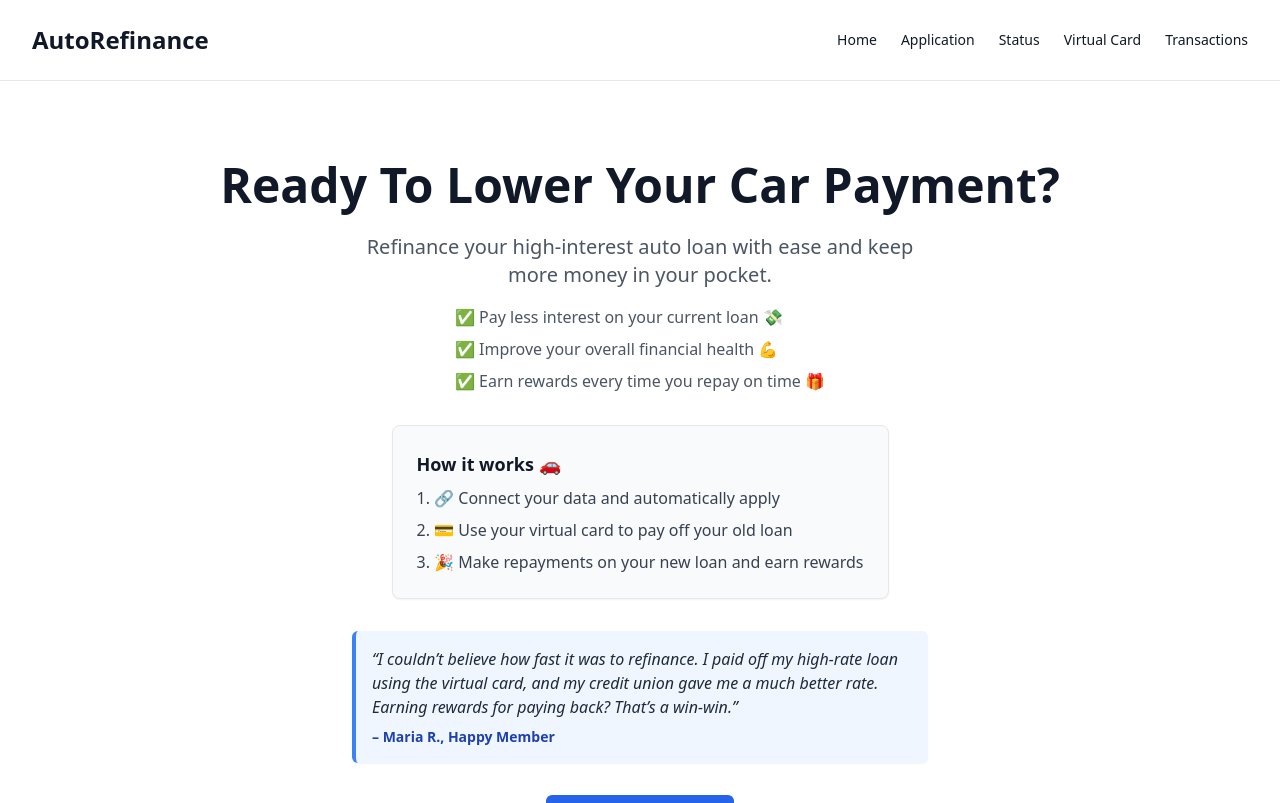
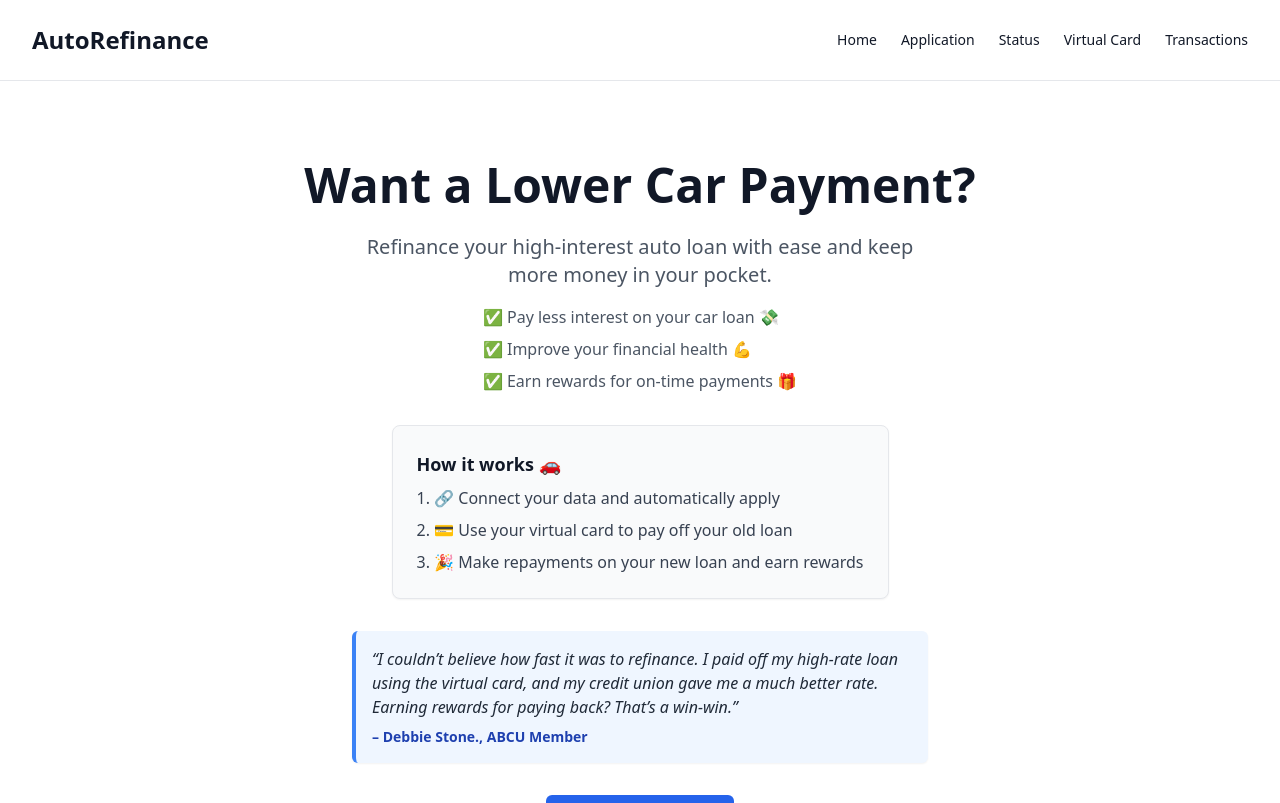
Before and after one commit to apknole/auto-refinance-demo, a React (Vite) app: page /#/ in a window 1280 px wide. Shown: the top 803 px of the page. Built offline with nearby package versions, Linux system fonts and the light colour scheme.

Commit message:
Update AutoRefinanceHome.jsx
copy changes

```diff
--- a/src/AutoRefinanceHome.jsx
+++ b/src/AutoRefinanceHome.jsx
@@ -56,16 +56,16 @@ function Header() {
 function HomeScreen() {
   return (
     <div className="flex flex-col items-center justify-center text-center px-4 py-20">
-      <h1 className="text-3xl md:text-5xl font-bold mb-6">Ready To Lower Your Car Payment?</h1>
+      <h1 className="text-3xl md:text-5xl font-bold mb-6">Want a Lower Car Payment?</h1>
 
       <p className="text-lg md:text-xl text-gray-600 mb-4 max-w-xl">
         Refinance your high-interest auto loan with ease and keep more money in your pocket.
       </p>
 
       <div className="text-left text-gray-600 max-w-xl space-y-2 mb-8">
-        <p>✅ Pay less interest on your current loan 💸</p>
-        <p>✅ Improve your overall financial health 💪</p>
-        <p>✅ Earn rewards every time you repay on time 🎁</p>
+        <p>✅ Pay less interest on your car loan 💸</p>
+        <p>✅ Improve your financial health 💪</p>
+        <p>✅ Earn rewards for on-time payments 🎁</p>
       </div>
 
       <div className="bg-gray-50 border border-gray-200 rounded-lg p-6 text-left max-w-xl mb-8 shadow-sm">
@@ -79,7 +79,7 @@ function HomeScreen() {
 
       <div className="bg-blue-50 border-l-4 border-blue-500 p-4 text-left max-w-xl mb-8 rounded-md shadow-sm">
         <p className="italic text-gray-800">“I couldn’t believe how fast it was to refinance. I paid off my high-rate loan using the virtual card, and my credit union gave me a much better rate. Earning rewards for paying back? That’s a win-win.”</p>
-        <p className="mt-2 text-sm text-blue-800 font-semibold">– Maria R., Happy Member</p>
+        <p className="mt-2 text-sm text-blue-800 font-semibold">– Debbie Stone., ABCU Member</p>
       </div>
 
       <Link
```
